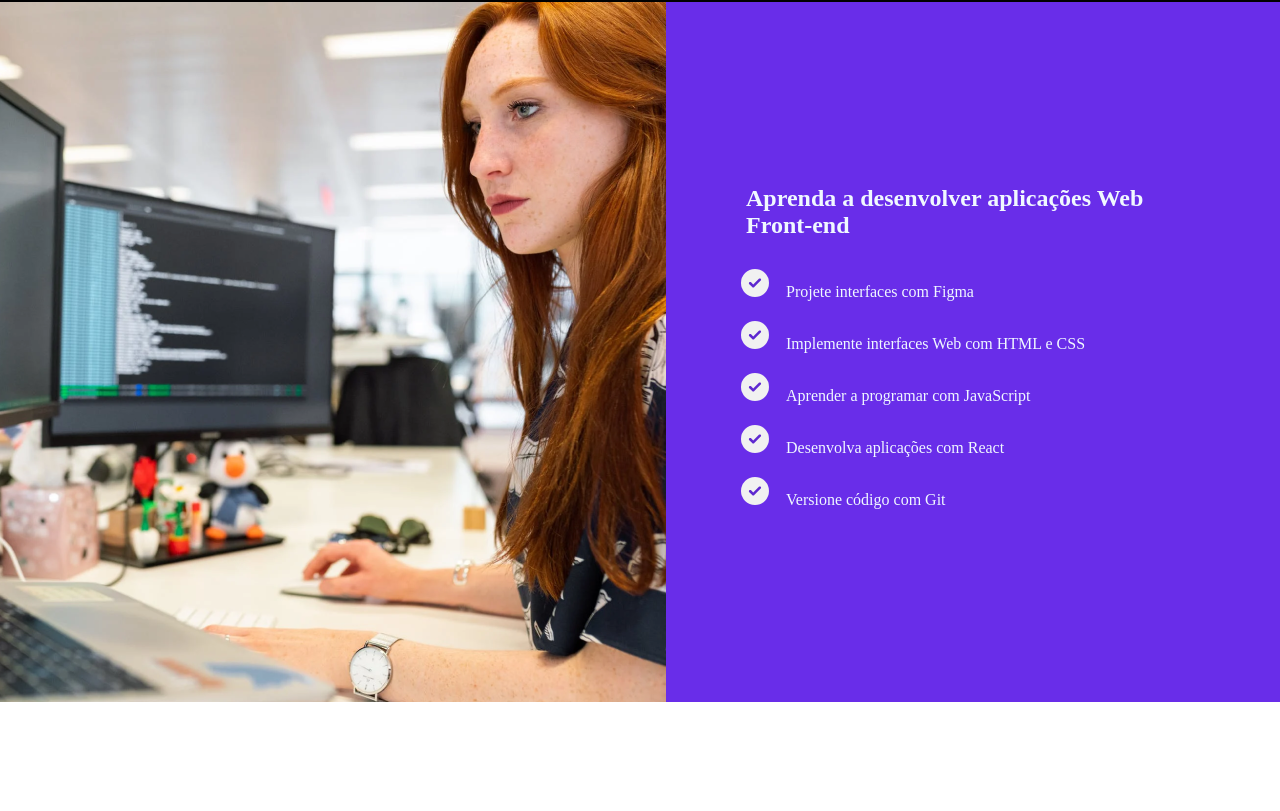
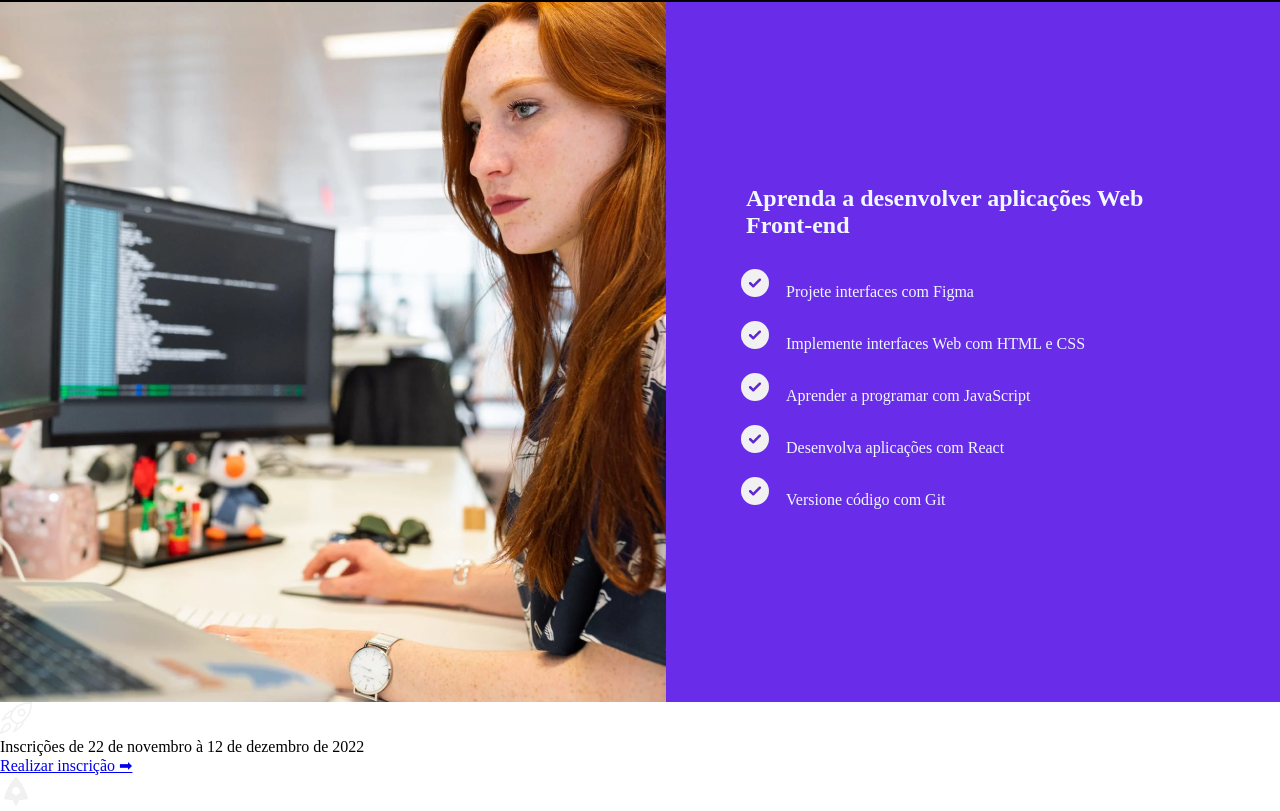
Before and after one commit to Lucianogs90/divulgacao_fic, a plain HTML site: page index.html in a window 1280 px wide. Shown: the part 1547-2358 px from the top of the page. Before the commit the page ends 2249 px from the top, so only its background shows below. Drawn offline with Linux system fonts and the light colour scheme.

Commit message:
Começada a quarta parte

```diff
--- a/assets/css/style.css
+++ b/assets/css/style.css
@@ -198,5 +198,4 @@ body{
     list-style-image: url("../images/ok.svg");
     padding: 10px;
     margin-left: 10px;
-
 }
--- a/index.html
+++ b/index.html
@@ -87,5 +87,27 @@
         </div>
     </div>
 
+    <div class="container_4">
+        <div class="container_4-1">
+            <img src="assets/images/rocket 1.svg" alt="">
+        </div>
+
+        <div class="container_4-2">
+           <p>Inscrições de 22 de novembro à 12 de dezembro de 2022</p>
+        </div>
+
+        <div class="container_4-3">
+            <a href="#">
+                <p>
+                    Realizar inscrição ➡
+                </p>
+            </a>
+        </div>
+
+        <div class="container_4-4">
+            <img src="assets/images/space-ship-fill 1.svg" alt="">
+        </div>
+    </div>
+
 </body>
 </html>
```
Also changed, not shown: assets/images/rocket 1.svg (added), assets/images/space-ship-fill 1.svg (added).
